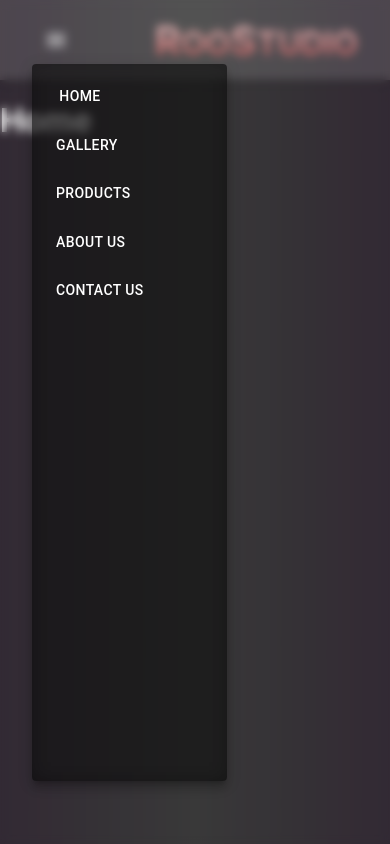
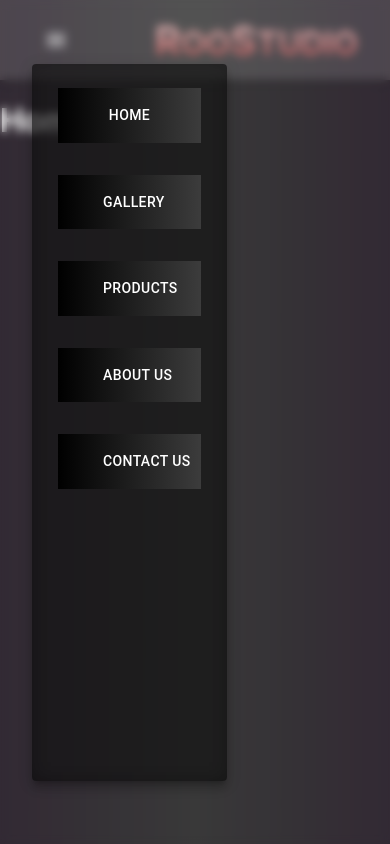
Before and after one commit to rajitha-00/roo-studio, a React (Create React App) app: page / in a window 390 px wide. Both pictures are taken after a click on the button "account of current user". Built offline with nearby package versions, Linux system fonts and the light colour scheme.

Commit message:
navbar 100% done

```diff
--- a/src/App.css
+++ b/src/App.css
@@ -40,6 +40,46 @@
   background: rgba(255, 255, 255, 0.1294117647) !important;
 }
 
+.navLink a {
+  text-decoration: none;
+  color: #ff0057 !important;
+}
+
+.menu {
+  background: rgba(255, 255, 255, 0.1);
+  -webkit-backdrop-filter: blur(5px);
+          backdrop-filter: blur(5px);
+}
+.menu .MuiPaper-root {
+  width: 50%;
+  height: 85%;
+  background: rgba(0, 0, 0, 0.6);
+  -webkit-backdrop-filter: blur(10px);
+          backdrop-filter: blur(10px);
+}
+.menu .MuiPaper-root .navLink a {
+  text-decoration: none;
+  color: #ffffff !important;
+}
+.menu .MuiPaper-root .navLink .btn-grad {
+  background-image: linear-gradient(to right, #000000 0%, #3d3d3d 51%, #000000 100%);
+  margin: 10px;
+  width: 100%;
+  padding: 15px 45px;
+  text-align: center;
+  text-transform: uppercase;
+  transition: 0.5s;
+  background-size: 200% auto;
+  color: white;
+  border-radius: 0px;
+  display: block;
+}
+.menu .MuiPaper-root .navLink .btn-grad:hover {
+  background-position: right center; /* change the direction of the change here */
+  color: #fff;
+  text-decoration: none;
+}
+
 body {
   color: #fff;
   background: linear-gradient(90deg, rgb(27, 18, 29) 0%, rgb(35, 35, 35) 50%, rgb(27, 18, 29) 100%);
--- a/src/assets/scss/Navbar.css
+++ b/src/assets/scss/Navbar.css
@@ -60,4 +60,22 @@
 .menu .MuiPaper-root .navLink a {
   text-decoration: none;
   color: #ffffff !important;
+}
+.menu .MuiPaper-root .navLink .btn-grad {
+  background-image: linear-gradient(to right, #000000 0%, #3d3d3d 51%, #000000 100%);
+  margin: 10px;
+  width: 100%;
+  padding: 15px 45px;
+  text-align: center;
+  text-transform: uppercase;
+  transition: 0.5s;
+  background-size: 200% auto;
+  color: white;
+  border-radius: 0px;
+  display: block;
+}
+.menu .MuiPaper-root .navLink .btn-grad:hover {
+  background-position: right center; /* change the direction of the change here */
+  color: #fff;
+  text-decoration: none;
 }/*# sourceMappingURL=Navbar.css.map */
--- a/src/assets/scss/Navbar.scss
+++ b/src/assets/scss/Navbar.scss
@@ -57,6 +57,26 @@
                 text-decoration: none;
                 color: #ffffff !important;
             }
+            .btn-grad {
+                background-image: linear-gradient(to right, #000000 0%, #3d3d3d  51%, #000000 100%);
+                margin: 10px;
+                width: 100%;
+                padding: 15px 45px;
+                text-align: center;
+                text-transform: uppercase;
+                transition: 0.5s;
+                background-size: 200% auto;
+                color: white;
+                // box-shadow: 0 0 20px #eee;
+                border-radius: 0px;
+                display: block;
+              }
+
+              .btn-grad:hover {
+                background-position: right center; /* change the direction of the change here */
+                color: #fff;
+                text-decoration: none;
+              }
         }
     }
 }
--- a/src/components/Navbar.js
+++ b/src/components/Navbar.js
@@ -138,6 +138,7 @@ function Navbar() {
                 <div className="navLink">
                     <MenuItem  onClick={handleCloseNavMenu}>
                         <Button
+                        className='btn-grad'
                         onClick={handleCloseNavMenu}
                         sx={{ my: 0, color: 'white', display: 'block' }}
                         >
@@ -148,6 +149,7 @@ function Navbar() {
                 <div className="navLink">
                     <MenuItem  onClick={handleCloseNavMenu}>
                         <Button
+                        className='btn-grad'
                         onClick={handleCloseNavMenu}
                         sx={{ my: 0, color: 'white', display: 'block' }}
                         >
@@ -158,6 +160,7 @@ function Navbar() {
                 <div className="navLink">
                     <MenuItem  onClick={handleCloseNavMenu}>
                         <Button
+                        className='btn-grad'
                         onClick={handleCloseNavMenu}
                         sx={{ my: 0, color: 'white', display: 'block' }}
                         >
@@ -168,6 +171,7 @@ function Navbar() {
                 <div className="navLink">
                     <MenuItem  onClick={handleCloseNavMenu}>
                         <Button
+                        className='btn-grad'
                         onClick={handleCloseNavMenu}
                         sx={{ my: 0, color: 'white', display: 'block' }}
                         >
@@ -178,6 +182,7 @@ function Navbar() {
                 <div className="navLink">
                     <MenuItem  onClick={handleCloseNavMenu}>
                         <Button
+                        className='btn-grad'
                         onClick={handleCloseNavMenu}
                         sx={{ my: 0, color: 'white', display: 'block' }}
                         >
```
Also changed, not shown: src/components/GradientBtn.js (added, +13 -0 lines), 2 other files (tests, documents, lock files or other folders).
